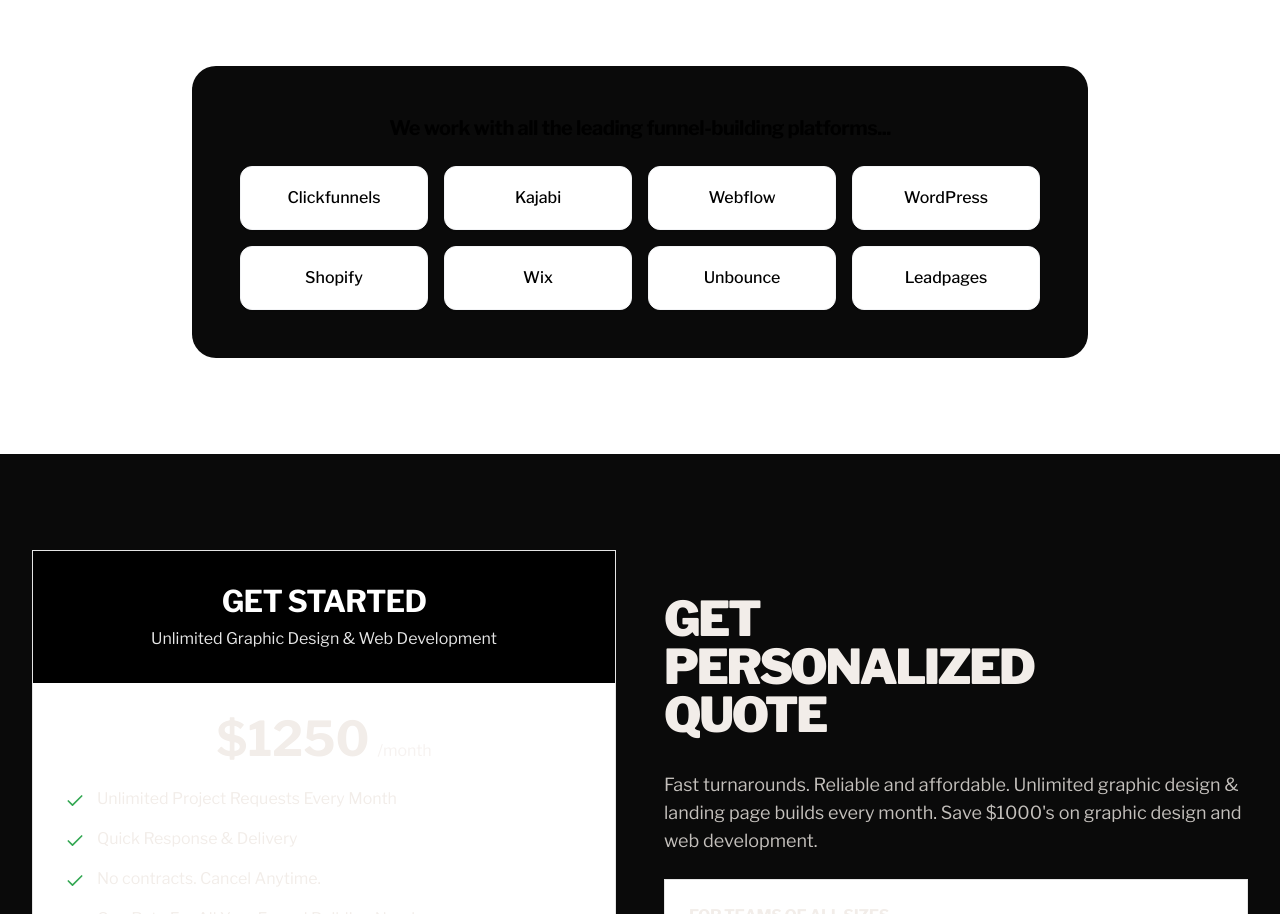
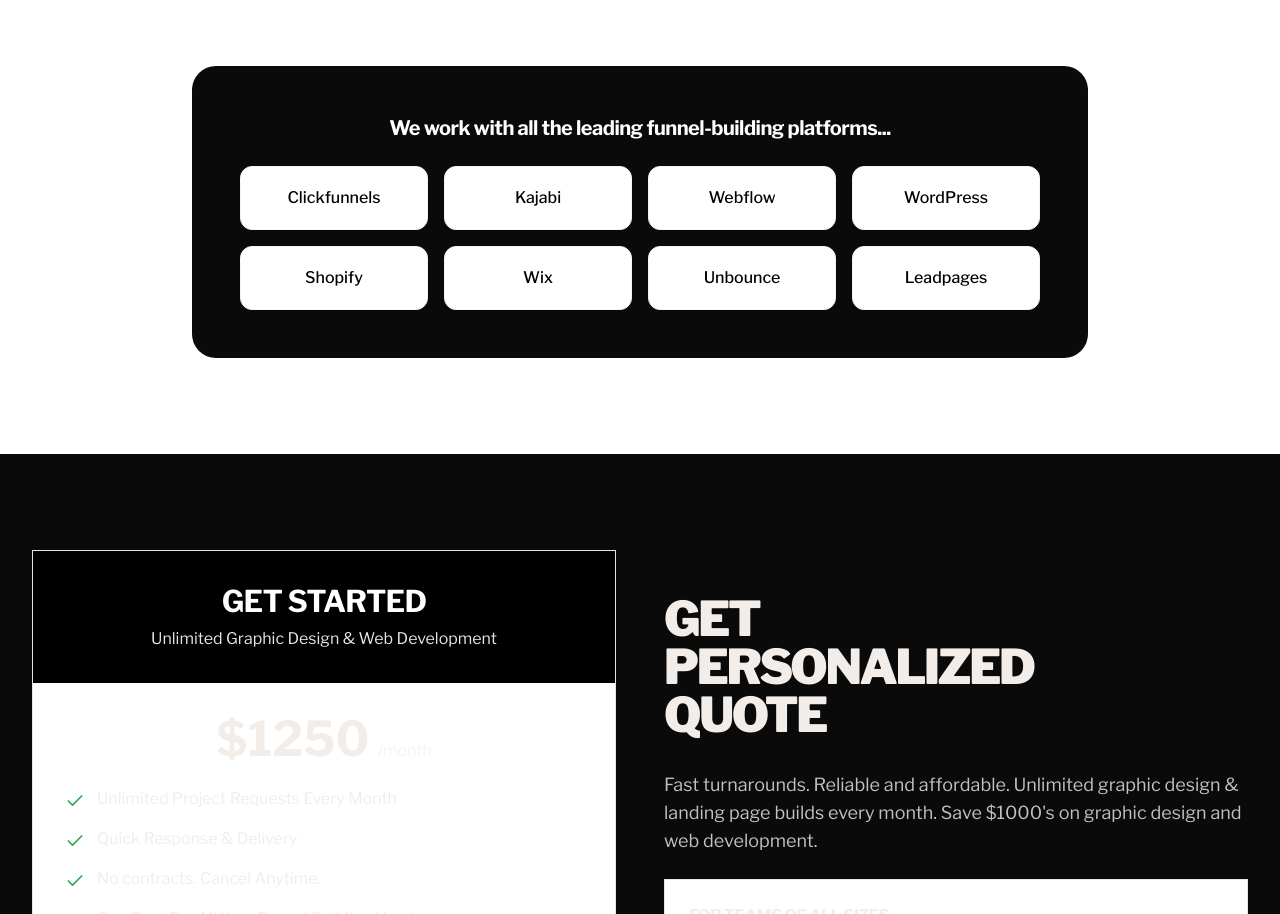
Before and after one commit to hanzoai/agency, a React (Vite) app: page / in a window 1280 px wide. Shown: the part 4994-5908 px from the top of the page. Built offline with nearby package versions, Linux system fonts and the light colour scheme.

Commit message:
Fix heading color
The heading color was not correct and has been updated.

```diff
--- a/src/components/Process.tsx
+++ b/src/components/Process.tsx
@@ -55,7 +55,7 @@
         </div>
 
         <div className="mt-16 p-8 md:p-12 bg-beige-50 rounded-3xl max-w-4xl mx-auto">
-          <h3 className="text-xl font-bold mb-4 text-center text-black reveal">We work with all the leading funnel-building platforms...</h3>
+          <h3 className="text-xl font-bold mb-4 text-center text-white reveal">We work with all the leading funnel-building platforms...</h3>
 
           <div className="grid grid-cols-2 sm:grid-cols-3 md:grid-cols-4 gap-4 mt-6">
             {['Clickfunnels', 'Kajabi', 'Webflow', 'WordPress', 'Shopify', 'Wix', 'Unbounce', 'Leadpages'].map((platform, index) => (
```
